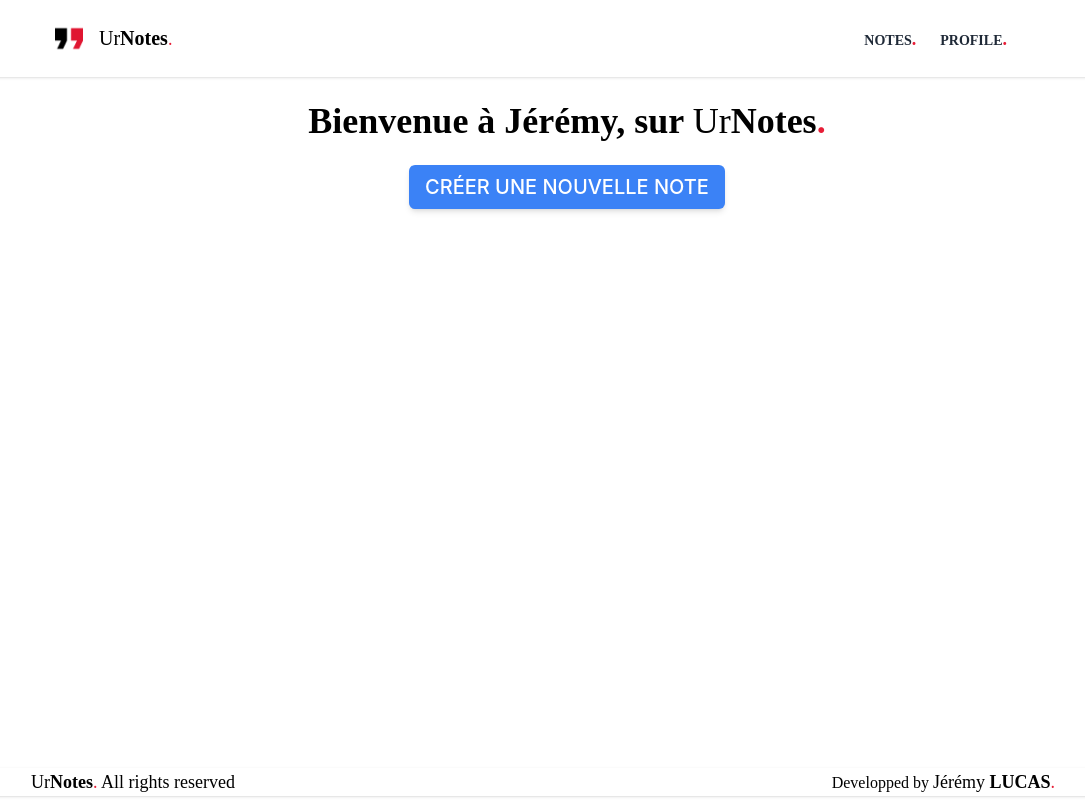
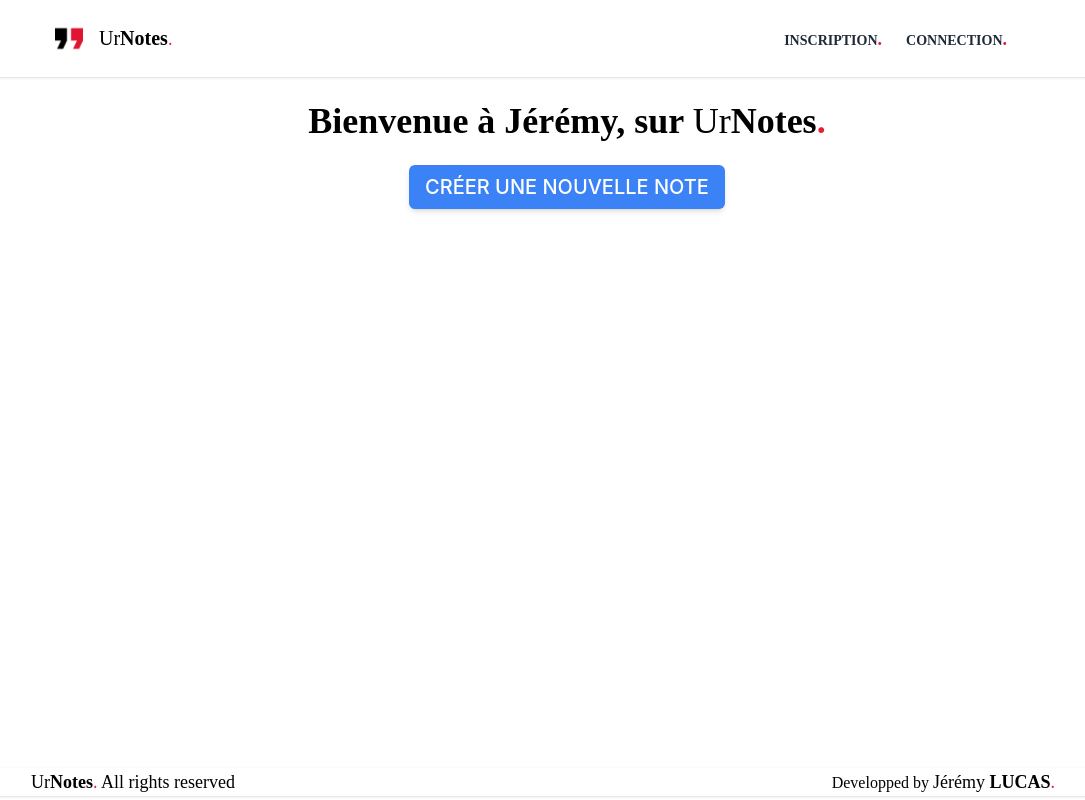
Before and after one commit to YooZiiX/UrNotes, a React (Create React App) app in the folder client/: page / in a window 1280 px wide. Shown: the whole page, without its empty margins (97-1182 px from the left). Built offline with nearby package versions, Linux system fonts and the light colour scheme.

Commit message:
Signup & Login button

```diff
--- a/client/src/components/Header/Header.js
+++ b/client/src/components/Header/Header.js
@@ -3,7 +3,57 @@ import { Link } from "react-router-dom";
 import ImageSite from "../../images/logo.png";
 import ImageBtn from "../../images/menu.svg";
 
+const HeaderRight = ({ isConnected }) => {
+  return isConnected ? (
+    <ul
+      id="toggled-menu"
+      className="w-full absolute top-full left-0 -translate-y-full -z-10 text-gray-800 border-b border-gray-200 flex flex-col items-center md:static md:z-10 md:w-min md:transform-none md:border-none md:flex-row"
+    >
+      <li className="py-4 md:py-0 md:mr-6">
+        <Link to="/notes">
+          <div className="text-sm uppercase font-semibold w-full hover:text-rose-600">
+            <span>Notes</span>
+            <span className="text-danger text-lg">.</span>
+          </div>
+        </Link>
+      </li>
+      <li className="py-4 md:py-0 md:mr-6">
+        <Link to="/profile">
+          <div className="text-sm uppercase font-semibold w-full hover:text-rose-600">
+            <span>Profile</span>
+            <span className="text-danger text-lg">.</span>
+          </div>
+        </Link>
+      </li>
+    </ul>
+  ) : (
+    <ul
+      id="toggled-menu"
+      className="w-full absolute top-full left-0 -translate-y-full -z-10 text-gray-800 border-b border-gray-200 flex flex-col items-center md:static md:z-10 md:w-min md:transform-none md:border-none md:flex-row"
+    >
+      <li className="py-4 md:py-0 md:mr-6">
+        <Link to="/notes">
+          <div className="text-sm uppercase font-semibold w-full hover:text-rose-600">
+            <span>Inscription</span>
+            <span className="text-danger text-lg">.</span>
+          </div>
+        </Link>
+      </li>
+      <li className="py-4 md:py-0 md:mr-6">
+        <Link to="/profile">
+          <div className="text-sm uppercase font-semibold w-full hover:text-rose-600">
+            <span>Connection</span>
+            <span className="text-danger text-lg">.</span>
+          </div>
+        </Link>
+      </li>
+    </ul>
+  );
+};
+
 export const Header = () => {
+  let isConnected = false;
+
   return (
     <header className="bg-white z-50 sticky top-0 w-full shadow">
       <nav className="bg-white max-w-5xl mx-auto font-primary p-6 flex items-center justify-between">
@@ -31,27 +81,7 @@ export const Header = () => {
         >
           <img src={ImageBtn} alt="" />
         </button>
-        <ul
-          id="toggled-menu"
-          className="w-full absolute top-full left-0 -translate-y-full -z-10 text-gray-800 border-b border-gray-200 flex flex-col items-center md:static md:z-10 md:w-min md:transform-none md:border-none md:flex-row"
-        >
-          <li className="py-4 md:py-0 md:mr-6">
-            <Link to="/notes">
-              <div className="text-sm uppercase font-semibold w-full hover:text-rose-600">
-                <span>Notes</span>
-                <span className="text-danger text-lg">.</span>
-              </div>
-            </Link>
-          </li>
-          <li className="py-4 md:py-0 md:mr-6">
-            <Link to="/profile">
-              <div className="text-sm uppercase font-semibold w-full hover:text-rose-600">
-                <span>Profile</span>
-                <span className="text-danger text-lg">.</span>
-              </div>
-            </Link>
-          </li>
-        </ul>
+        <HeaderRight isConnected={isConnected} />
       </nav>
     </header>
   );
```
